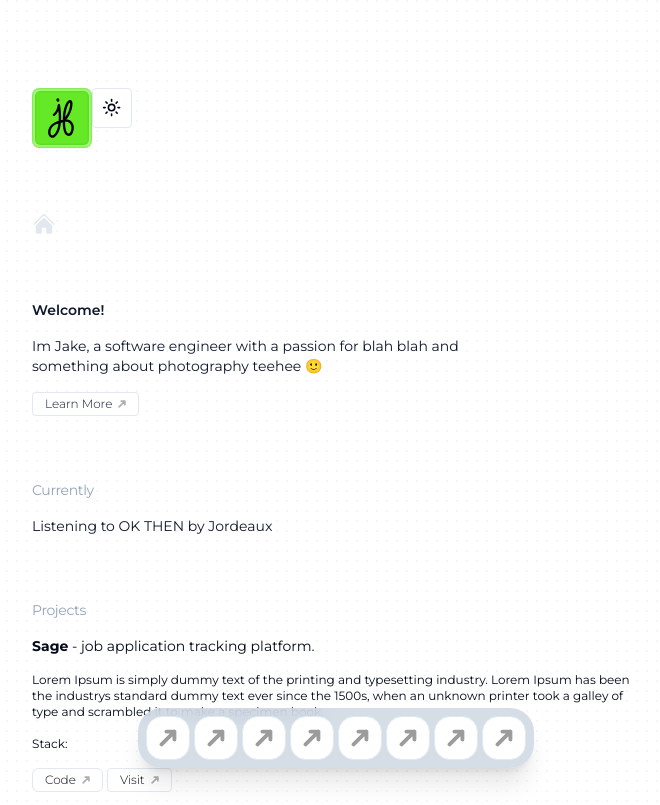
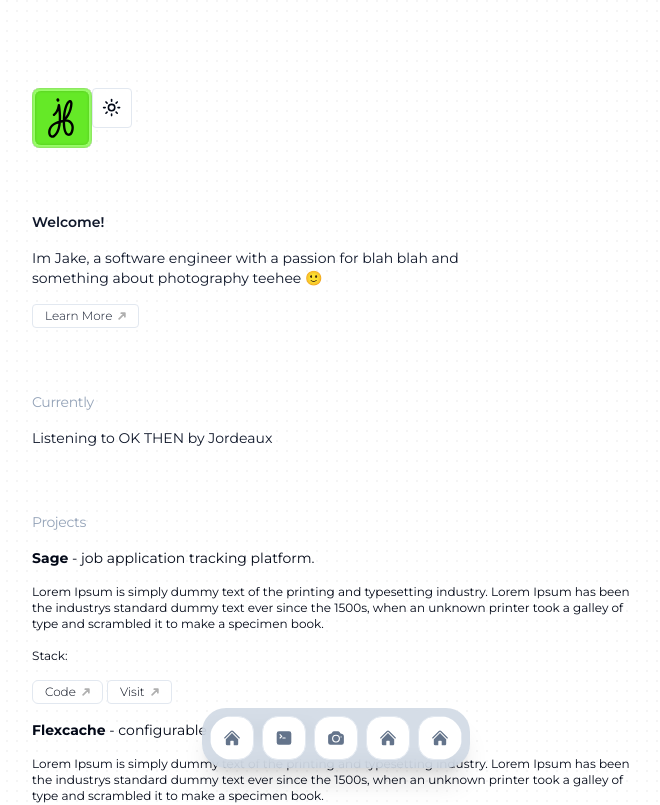
Before and after one commit to jakebayar/portfolio, a Next.js app: page / in a window 1280 px wide. Shown: the top 805 px of the page, without its empty margins (304-964 px from the left). Built offline with nearby package versions, Linux system fonts and the light colour scheme.

Commit message:
worked on routing

```diff
--- a/src/app/page.tsx
+++ b/src/app/page.tsx
@@ -4,7 +4,6 @@ import Image from 'next/image'
 import * as React from "react"
 import { Moon, Sun } from "lucide-react"
 import { useTheme } from "next-themes"
-import { HomeIcon } from '@heroicons/react/24/solid'
 
 import { Button } from "@/components/ui/button"
 
@@ -84,12 +83,6 @@ export default function Home() {
         </DropdownMenu>
       </header>
 
-      <svg xmlns="http://www.w3.org/2000/svg" viewBox="0 0 24 24" fill="currentColor" className="w-6 h-6 text-slate-200">
-        <path d="M11.47 3.84a.75.75 0 011.06 0l8.69 8.69a.75.75 0 101.06-1.06l-8.689-8.69a2.25 2.25 0 00-3.182 0l-8.69 8.69a.75.75 0 001.061 1.06l8.69-8.69z" />
-        <path d="M12 5.432l8.159 8.159c.03.03.06.058.091.086v6.198c0 1.035-.84 1.875-1.875 1.875H15a.75.75 0 01-.75-.75v-4.5a.75.75 0 00-.75-.75h-3a.75.75 0 00-.75.75V21a.75.75 0 01-.75.75H5.625a1.875 1.875 0 01-1.875-1.875v-6.198a2.29 2.29 0 00.091-.086L12 5.43z" />
-      </svg>
-
-
       <section className='flex flex-col text-primary max-w-md text-sm gap-4'>
         <h2 className='font-semibold'>Welcome!</h2>
         <p>Im Jake, a software engineer with a passion for blah blah and something about photography teehee 🙂 </p>
@@ -135,37 +128,6 @@ export default function Home() {
         </div>
       </div>
 
-
-      {/* <p className='text-background'>background</p>
-      <p className='text-foreground'>foreground</p>
-
-      <p className='text-card'>card</p>
-      <p className='text-card-foreground'>Over the past couple years.</p>
-
-      <p className='text-popover'>popover</p>
-      <p className='text-popover-foreground'>Over the past couple years.</p>
-
-      <p className='text-primary'>primary</p>
-      <p className='text-primary-foreground'>Over the past couple years.</p>
-
-      <p className='text-secondary'>secondary</p>
-      <p className='text-secondary-foreground'>Over the past couple years.</p>
-
-      <p className='text-muted'>muted</p>
-      <p className='text-muted-foreground'>Over the past couple years.</p>
-
-      <p className='text-accent'>accent</p>
-      <p className='text-accent-foreground'>Over the past couple years.</p>
-
-      <p className='text-destructive'>destructive</p>
-      <p className='text-destructive-foreground'>Over the past couple years.</p>
-
-      <p className='text-border'>border</p>
-      <p className='text-input'>input</p>
-      <p className='text-ring'>ring</p>
-      <p className='text-radius'>radius</p> */}
-
-
       <div className='flex flex-col gap-4 w-full'>
         <div className='flex flex-col gap-4'>
           <p className='text-sm font-normal tracking-tight text-slate-400 '>Photography</p>
--- a/src/components/Menu.tsx
+++ b/src/components/Menu.tsx
@@ -1,69 +1,52 @@
 import React from 'react'
 import Image from 'next/image'
 import { Button } from './ui/button'
-import { HomeIcon } from '@heroicons/react/24/solid'
-
+import { HomeIcon, CommandLineIcon, CameraIcon } from '@heroicons/react/24/solid'
 
 
 const options = [
     {
         route: 'home',
-        icon: 'HomeIcon',
+        icon: HomeIcon,
         alt: 'home icon',
-
     },
     {
-        route: '',
-        icon: '',
-        alt: '',
-
+        route: 'projects',
+        icon: CommandLineIcon,
+        alt: 'terminal icon',
     },
     {
-        route: '',
-        icon: '',
-        alt: '',
-
+        route: 'photography',
+        icon: CameraIcon,
+        alt: 'camera icon',
     },
     {
-        route: '',
-        icon: '',
-        alt: '',
-
+        route: 'home',
+        icon: HomeIcon,
+        alt: 'home icon',
     },
     {
-        route: '',
-        icon: '',
-        alt: '',
-
-    },
-    {
-        route: '',
-        icon: '',
-        alt: '',
-
+        route: 'home',
+        icon: HomeIcon,
+        alt: 'home icon',
     },
 
-]
+];
 
 export default function Menu() {
-
     const renderButtons = () => {
-        const buttons = [];
-        for (let i = 0; i < 8; i++) {
-            buttons.push(
-                <Button key={i} variant="outline" className='w-11 h-11 rounded-2xl text-xs'>
-                    <Image src={'/arrow-icon.svg'} width={30} height={30} alt='arrow icon' />
-                </Button>
-            );
-        }
-        return buttons;
+        return options.map((item, index) => (
+            <Button key={item.route} variant="outline" className='w-11 h-11 rounded-2xl text-xs'>
+                <item.icon className="h-6 w-6 text-slate-500" aria-label={item.alt} />
+            </Button>
+        ));
     };
 
     return (
         <div className="flex flex-row overflow-x-auto no-scrollbar backdrop-blur shadow-xl rounded-3xl bg-slate-300/80 p-2 mx-16 my-4 md:my-8">
 
-            <div className='flex flex-row rounded-2xl gap-1 overflow-x-auto no-scrollbar'>
-                <div className='flex flex-row gap-1'>
+            <div className='flex flex-row rounded-3xl overflow-x-auto no-scrollbar'>
+                <div className='flex flex-row gap-2'>
                     {renderButtons()}
                 </div>
             </div>
```
